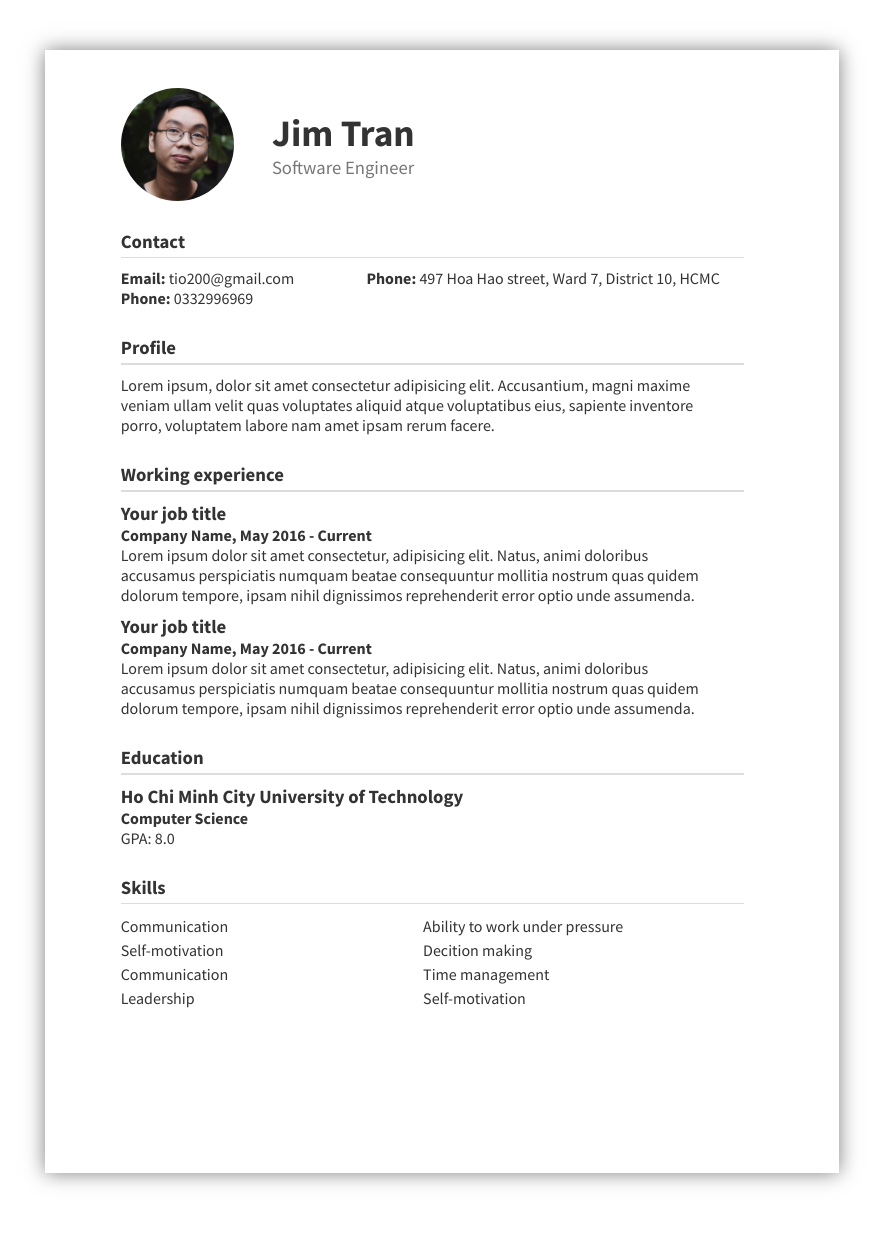
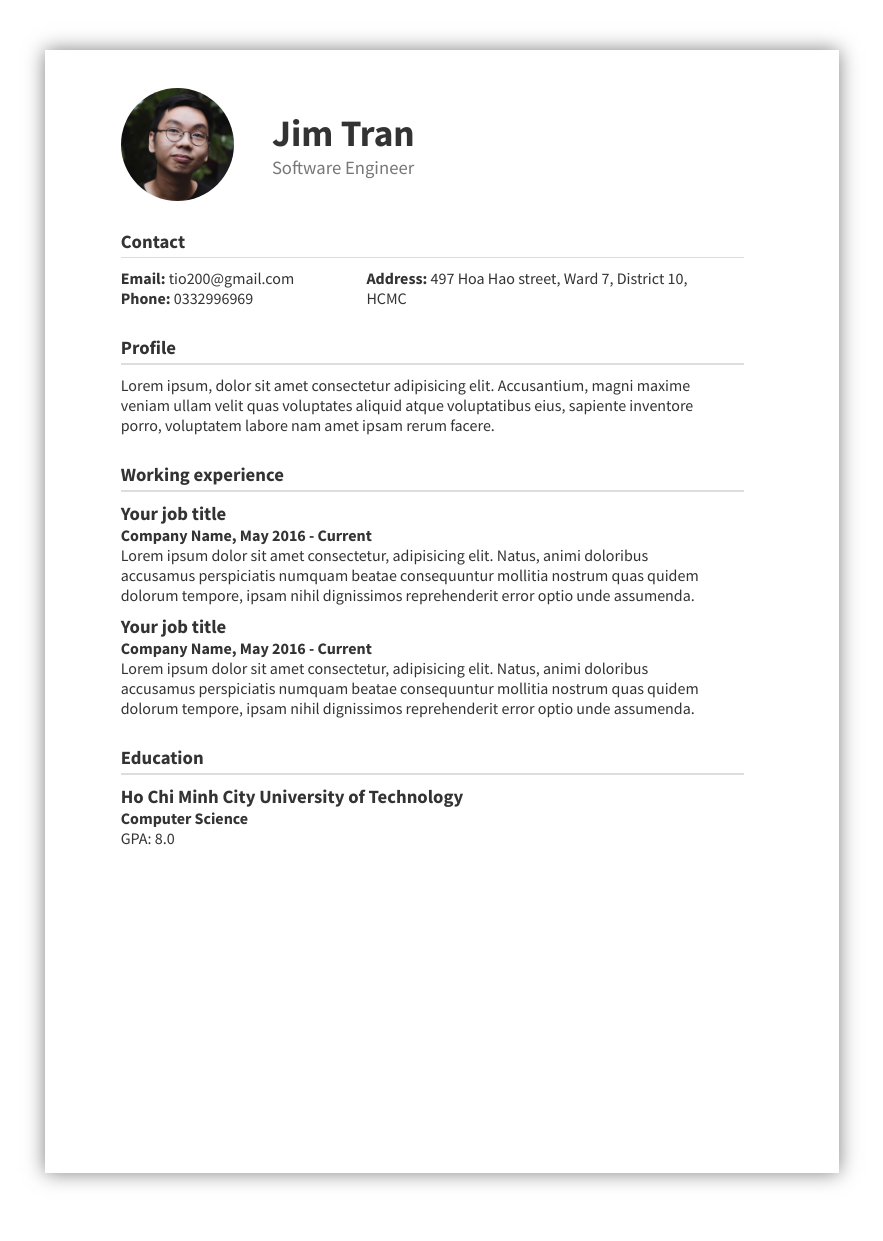
Before and after one commit to TanDung2512/web-assignment, a PHP site: page /web-assignment/template2 in a window 1280 px wide. Shown: the whole page, without its empty margins (198-1081 px from the left). Run offline with PHP 8.4, Linux system fonts and the light colour scheme; the visitor is signed in with stand-in values (Sample User, id 1); data that the repository does not hold is empty; some libraries are stand-ins or nearby versions.

Commit message:
template2

```diff
--- a/app/assets/stylesheets/scss/templateCV.scss
+++ b/app/assets/stylesheets/scss/templateCV.scss
@@ -1,3 +1,4 @@
+@import "./colors.scss";
 .cv {
     font-size: 0.7em;
     width: 50em;
@@ -30,7 +31,7 @@
 }
 
 #template-cv {
-    background: inherit;
+    background: white;
     padding: 50px 0;
 }
 
--- a/app/assets/stylesheets/styles.css
+++ b/app/assets/stylesheets/styles.css
@@ -153,7 +153,7 @@ p {
     padding: 1em 1em; }
 
 #template-cv {
-  background: inherit;
+  background: white;
   padding: 50px 0; }
 
 page {
--- a/app/assets/stylesheets/templateCV.css
+++ b/app/assets/stylesheets/templateCV.css
@@ -20,7 +20,7 @@
     padding: 1em 1em; }
 
 #template-cv {
-  background: inherit;
+  background: white;
   padding: 50px 0; }
 
 page {
--- a/app/views/layouts/template2.php
+++ b/app/views/layouts/template2.php
@@ -3,11 +3,11 @@
         <div class="cv-container" id="template-2">
             <section class="cv-section ali-center" id="section-header">
                 <div class="img-wrapper">
-                    <img src="app/images/avatar_toan.jpg" alt="avatar_toan" />
+                    <img class="personal" data-cv-type="avatar" src="app/images/avatar_toan.jpg" alt="avatar_toan" />
                 </div>
                 <div class="cv-header-right">
-                    <h2 id="cv-header-name">Jim Tran</h2>
-                    <h4 id="cv-header-major">Software Engineer</h4>
+                    <h2 class="personal" data-cv-type="fullname" id="cv-header-name">Jim Tran</h2>
+                    <h4 class="personal" data-cv-type="professional" id="cv-header-major">Software Engineer</h4>
                 </div>
             </section>
             <section class="cv-section" id="section-contact">
@@ -20,20 +20,20 @@
                         <div class="cv-contact-list-left">
                             <div class="cv-contact-item">
                                 <b>Email: </b>
-                                <p id="cv-email">
+                                <p class="personal" data-cv-type="email" id="cv-email">
                                     tio200@gmail.com
                                 </p>
                             </div>
                             <div class="cv-contact-item">
                                 <b>Phone: </b>
-                                <p id="cv-phone">
+                                <p class="personal" data-cv-type="phone" id="cv-phone">
                                     0332996969
                                 </p>
                             </div>
                         </div>
                         <div class="cv-contact-list-right cv-contact-item">
-                            <b>Phone: </b>
-                            <p id="cv-address">
+                            <b>Address: </b>
+                            <p class="personal" data-cv-type="address" id="cv-address">
                                 497 Hoa Hao street, Ward 7, District 10, HCMC
                             </p>
                         </div>
@@ -46,7 +46,7 @@
                     <div class="cv-section-line"></div>
                 </div>
                 <div class="cv-section-right">
-                    <p class="cv-profile">
+                    <p class="cv-profile personal" data-cv-type="about_me">
                         Lorem ipsum, dolor sit amet consectetur adipisicing
                         elit. Accusantium, magni maxime veniam ullam velit quas
                         voluptates aliquid atque voluptatibus eius, sapiente
@@ -114,42 +114,6 @@
                     </ul>
                 </div>
             </section>
-            <section class="cv-section" id="section-skills">
-                <div class="cv-section-left">
-                    <h3>Skills</h3>
-                    <div class="cv-section-line"></div>
-                </div>
-                <div class="cv-section-right d-flex">
-                    <ul class="cv-skill-list">
-                        <li class="cv-skill-item">
-                            Communication
-                        </li>
-                        <li class="cv-skill-item">
-                            Self-motivation
-                        </li>
-                        <li class="cv-skill-item">
-                            Communication
-                        </li>
-                        <li class="cv-skill-item">
-                            Leadership
-                        </li>
-                    </ul>
-                    <ul class="cv-skill-list">
-                        <li class="cv-skill-item">
-                            Ability to work under pressure
-                        </li>
-                        <li class="cv-skill-item">
-                            Decition making
-                        </li>
-                        <li class="cv-skill-item">
-                            Time management
-                        </li>
-                        <li class="cv-skill-item">
-                            Self-motivation
-                        </li>
-                    </ul>
-                </div>
-            </section>
         </div>
     </page>
 </div>
```
Also changed, not shown: app/views/layouts/template.php (+0 -36 lines).
